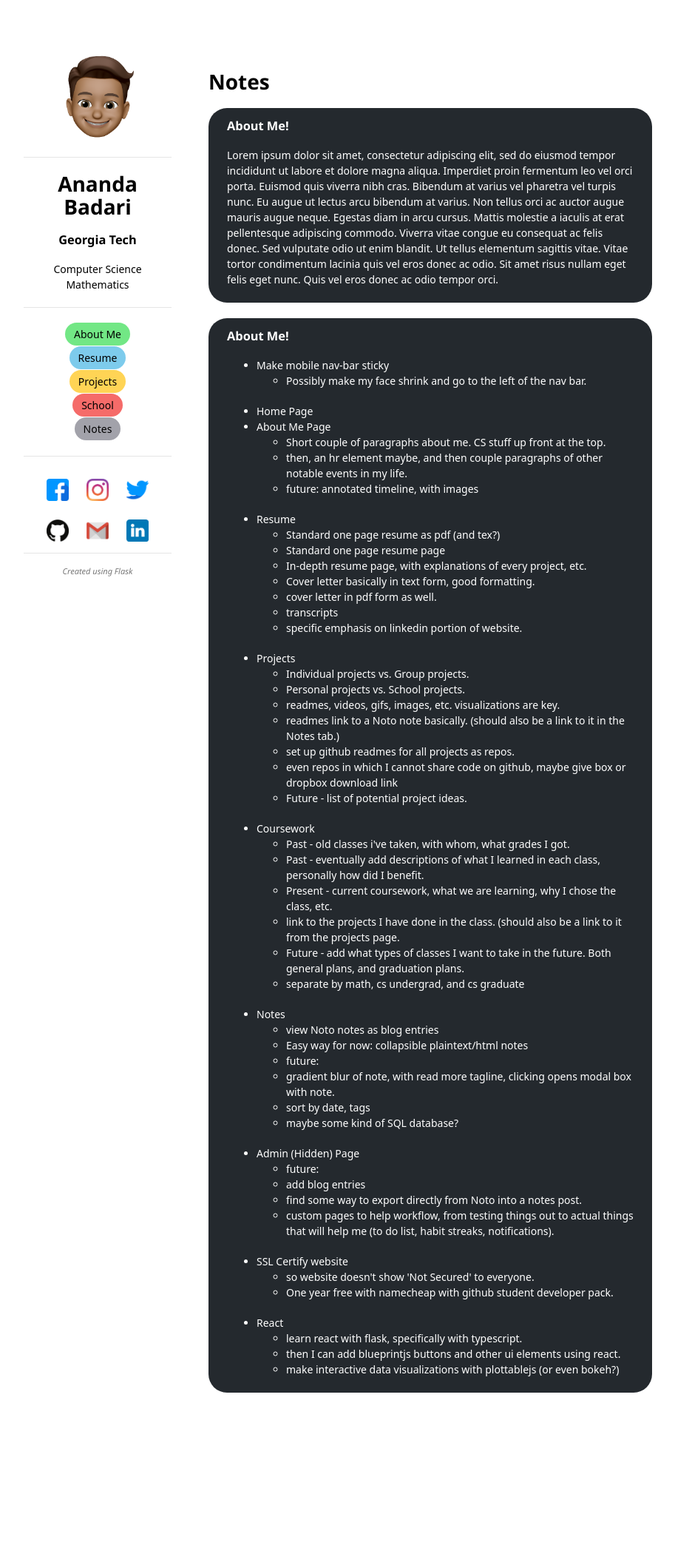
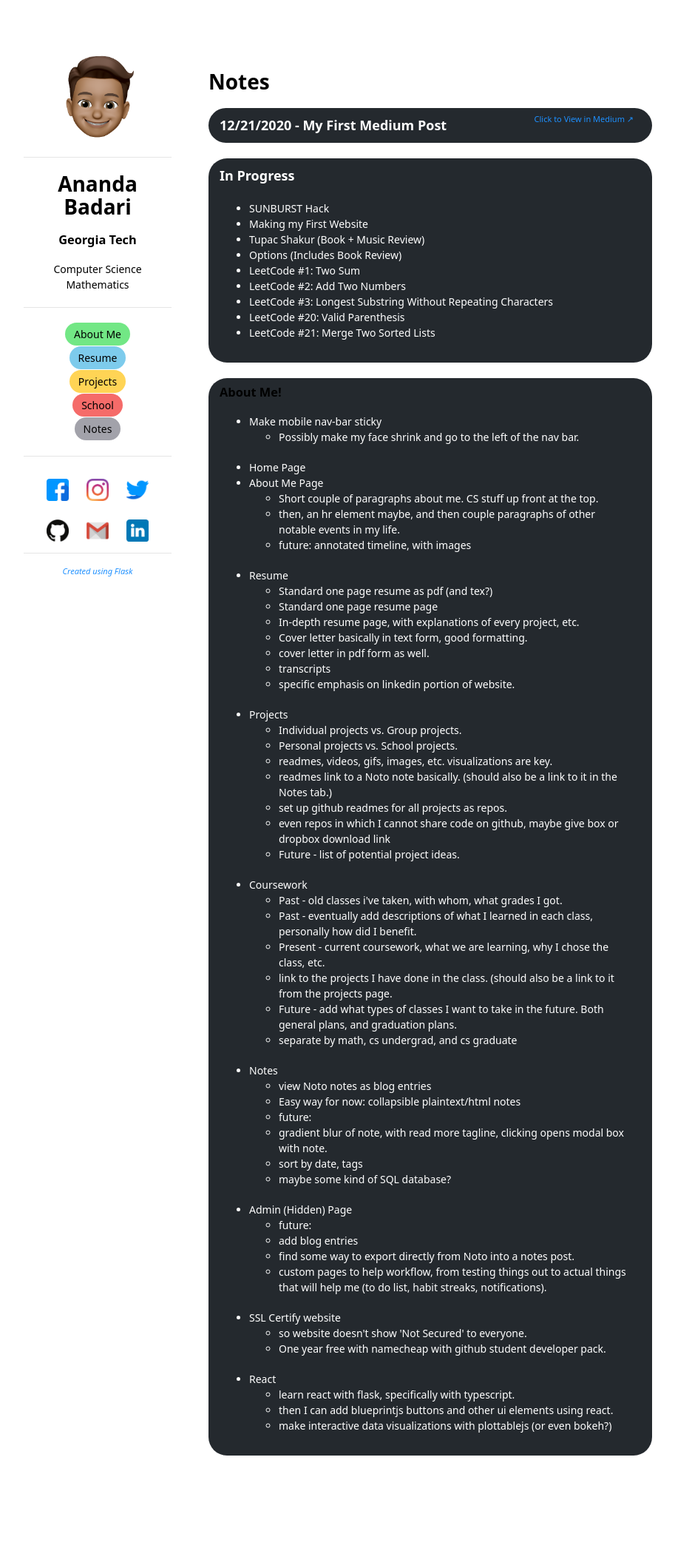
Before and after one commit to abadari3/personalwebsite, a Flask app: page /notes in a window 1280 px wide; the page is wider, and only the part inside the window is pictured. Shown: that part at 74% size, without its empty margins (233-1146 px from the left). Before the commit the page ends 1882 px from the top of that part, so only its background shows below. Run offline with Flask 2, Linux system fonts and the light colour scheme; some web fonts are replaced.

Commit message:
notes update - with medium

```diff
--- a/static/css/index.css
+++ b/static/css/index.css
@@ -128,62 +128,6 @@
   color: #032f62;
 }
 
-@font-face {
-  font-family: 'Noto Sans';
-  font-weight: 400;
-  font-style: normal;
-  src: url('../fonts/Noto-Sans-regular/Noto-Sans-regular.eot');
-  src: url('../fonts/Noto-Sans-regular/Noto-Sans-regular.eot?#iefix') format('embedded-opentype'),
-       local('Noto Sans'),
-       local('Noto-Sans-regular'),
-       url('../fonts/Noto-Sans-regular/Noto-Sans-regular.woff2') format('woff2'),
-       url('../fonts/Noto-Sans-regular/Noto-Sans-regular.woff') format('woff'),
-       url('../fonts/Noto-Sans-regular/Noto-Sans-regular.ttf') format('truetype'),
-       url('../fonts/Noto-Sans-regular/Noto-Sans-regular.svg#NotoSans') format('svg');
-}
-
-@font-face {
-  font-family: 'Noto Sans';
-  font-weight: 700;
-  font-style: normal;
-  src: url('../fonts/Noto-Sans-700/Noto-Sans-700.eot');
-  src: url('../fonts/Noto-Sans-700/Noto-Sans-700.eot?#iefix') format('embedded-opentype'),
-       local('Noto Sans Bold'),
-       local('Noto-Sans-700'),
-       url('../fonts/Noto-Sans-700/Noto-Sans-700.woff2') format('woff2'),
-       url('../fonts/Noto-Sans-700/Noto-Sans-700.woff') format('woff'),
-       url('../fonts/Noto-Sans-700/Noto-Sans-700.ttf') format('truetype'),
-       url('../fonts/Noto-Sans-700/Noto-Sans-700.svg#NotoSans') format('svg');
-}
-
-@font-face {
-  font-family: 'Noto Sans';
-  font-weight: 400;
-  font-style: italic;
-  src: url('../fonts/Noto-Sans-italic/Noto-Sans-italic.eot');
-  src: url('../fonts/Noto-Sans-italic/Noto-Sans-italic.eot?#iefix') format('embedded-opentype'),
-       local('Noto Sans Italic'),
-       local('Noto-Sans-italic'),
-       url('../fonts/Noto-Sans-italic/Noto-Sans-italic.woff2') format('woff2'),
-       url('../fonts/Noto-Sans-italic/Noto-Sans-italic.woff') format('woff'),
-       url('../fonts/Noto-Sans-italic/Noto-Sans-italic.ttf') format('truetype'),
-       url('../fonts/Noto-Sans-italic/Noto-Sans-italic.svg#NotoSans') format('svg');
-}
-
-@font-face {
-  font-family: 'Noto Sans';
-  font-weight: 700;
-  font-style: italic;
-  src: url('../fonts/Noto-Sans-700italic/Noto-Sans-700italic.eot');
-  src: url('../fonts/Noto-Sans-700italic/Noto-Sans-700italic.eot?#iefix') format('embedded-opentype'),
-       local('Noto Sans Bold Italic'),
-       local('Noto-Sans-700italic'),
-       url('../fonts/Noto-Sans-700italic/Noto-Sans-700italic.woff2') format('woff2'),
-       url('../fonts/Noto-Sans-700italic/Noto-Sans-700italic.woff') format('woff'),
-       url('../fonts/Noto-Sans-700italic/Noto-Sans-700italic.ttf') format('truetype'),
-       url('../fonts/Noto-Sans-700italic/Noto-Sans-700italic.svg#NotoSans') format('svg');
-}
-
 /* Style the button that is used to open and close the collapsible content */
 .collapsible {
   background-color: transparent;
@@ -279,14 +223,11 @@ a:hover {
 
 small {
   font-size:11px;
-  color:#777;
+  color:dodgerblue;
   margin-top:-0.3em;
   display:block;
 }
 
-a:hover small {
-  color:#777;
-}
 
 .wrapper {
   width:750px;
@@ -517,9 +458,13 @@ div#gray.sub {
 div#black.sub {
   background-color:#24292e;
   color: white;
+  padding-top: 10px;
+  padding-left: 15px;
+  padding-bottom: 10px;
+  border-radius: 25px;
 }
 
-div#black.sub h3{
+div#black.sub strong{
   /* background-color:#24292e; */
   color: white;
 }
--- a/templates/notes.html
+++ b/templates/notes.html
@@ -8,17 +8,35 @@
 {% endblock %}
 
 {% block body %}
-<h1>Notes</h1>
-<a class='blank2' href="/aboutme">
+
+<h1><a href="https://anandabadari.medium.com" style='color: black'>Notes</a></h1>
+<a class='blank2' target="_blank" href="https://anandabadari.medium.com/my-first-medium-post-1f888df1e6e7">
     <div class='sub' id='black'>
-        <h3>About Me!</h3>
-
-        <p>
-            Lorem ipsum dolor sit amet, consectetur adipiscing elit, sed do eiusmod tempor incididunt ut labore et dolore magna aliqua. Imperdiet proin fermentum leo vel orci porta. Euismod quis viverra nibh cras. Bibendum at varius vel pharetra vel turpis nunc. Eu augue ut lectus arcu bibendum at varius. Non tellus orci ac auctor augue mauris augue neque. Egestas diam in arcu cursus. Mattis molestie a iaculis at erat pellentesque adipiscing commodo. Viverra vitae congue eu consequat ac felis donec. Sed vulputate odio ut enim blandit. Ut tellus elementum sagittis vitae. Vitae tortor condimentum lacinia quis vel eros donec ac odio. Sit amet risus nullam eget felis eget nunc. Quis vel eros donec ac odio tempor orci.
-        </p>
+        <strong style='font-size: large;'>12/21/2020 - My First Medium Post</strong>
+            <small style='float: right; align-self: center;'>Click to View in Medium ↗</small>
     </div>
 </a>
 <br>
+<a class='blank2' target="_blank" href="/notes">
+    <div class='sub' id='black'>
+        <strong style='font-size: large;'>In Progress</strong>
+            <p>
+                <ul>
+                    <li>SUNBURST Hack</li>
+                    <li>Making my First Website</li>
+                    <li>Tupac Shakur (Book + Music Review)</li>
+                    <li>Options (Includes Book Review) </li>
+                    <li>LeetCode #1: Two Sum</li>
+                    <li>LeetCode #2: Add Two Numbers</li>
+                    <li>LeetCode #3: Longest Substring Without Repeating Characters</li>
+                    <li>LeetCode #20: Valid Parenthesis</li>
+                    <li>LeetCode #21: Merge Two Sorted Lists</li>
+                </ul>
+            </p>
+    </div>
+</a>
+<br>
+
 <a class='blank2' href="/aboutme">
     <div class='sub' id='black'>
         <h3>About Me!</h3>
```
Also changed, not shown: 2 other files.
